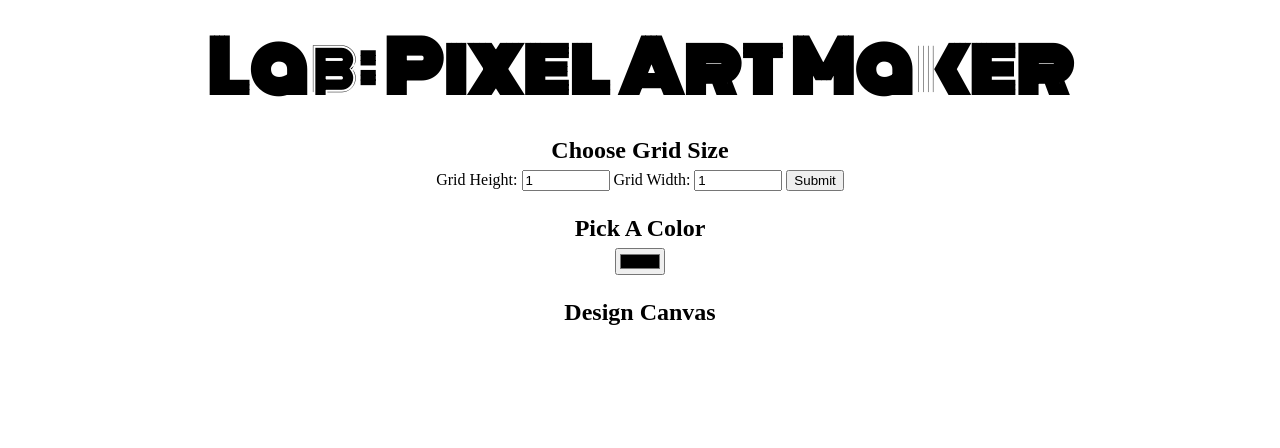
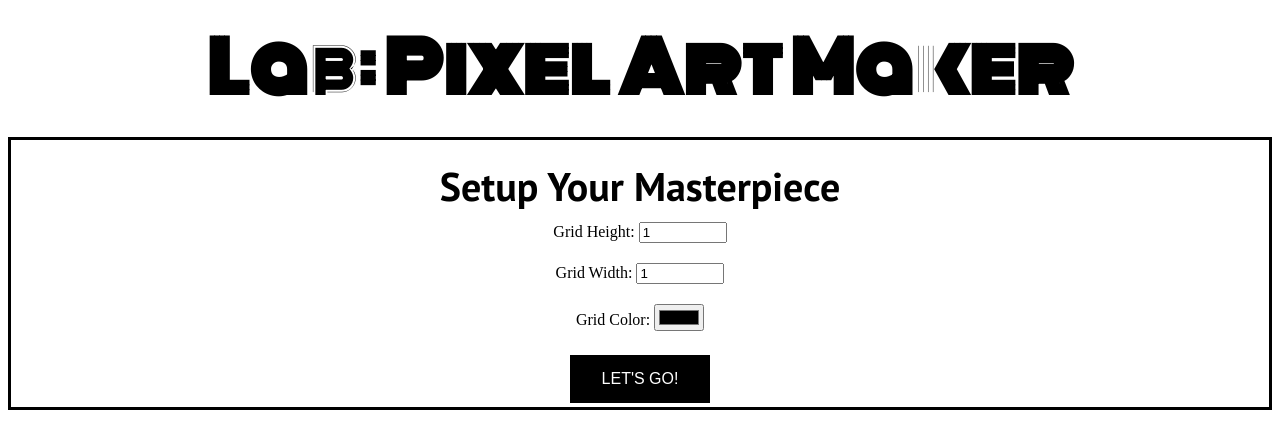
Before and after one commit to cherielum/UdacityPixelArt, a plain HTML site: page index.html in a window 1280 px wide. Drawn offline with Linux system fonts and the light colour scheme; a web font is replaced by a local one.

Commit message:
changing UX

```diff
--- a/index.html
+++ b/index.html
@@ -4,23 +4,30 @@
     <title>Pixel Art Maker!</title>
     <link rel="stylesheet" href="https://fonts.googleapis.com/css?family=Monoton">
     <link rel="stylesheet" href="styles.css">
+
+    <!--google font-->
+    <style>
+        @import url('https://fonts.googleapis.com/css?family=PT+Sans:400,700|Rammetto+One');
+        </style>
 </head>
 <body>
     <h1>Lab: Pixel Art Maker</h1>
 
-    <h2>Choose Grid Size</h2>
+
     <form id="sizePicker">
+        <h2>Setup Your Masterpiece </h2>
         Grid Height:
-        <input type="number" id="inputHeight" name="height" min="1" value="1">
+        <input type="number" class = "chooseThis" id="inputHeight" name="height" min="1" value="1"><br />
         Grid Width:
-        <input type="number" id="inputWeight" name="width" min="1" value="1">
-        <input type="submit">
+        <input type="number" class = "chooseThis" id="inputWeight" name="width" min="1" value="1"><br />
+        Grid Color:
+        <input type="color" class = "chooseThis" id="colorPicker"> <br />
+
+        <button id = "buttonPaint">LET'S GO!</button>
     </form>
 
-    <h2>Pick A Color</h2>
-    <input type="color" id="colorPicker">
 
-    <h2>Design Canvas</h2>
+
     <table id="pixelCanvas"></table>
 
     <script src="designs.js"></script>
--- a/styles.css
+++ b/styles.css
@@ -3,13 +3,15 @@ body {
 }
 
 h1 {
-    font-family: Monoton;
+    font-family: 'Rammetto One', Monoton;
     font-size: 70px;
     margin: 0.2em;
 }
 
 h2 {
     margin: 1em 0 0.25em;
+    font-family: 'PT Sans', arial;
+    font-size: 40px;
 }
 
 h2:first-of-type {
@@ -38,3 +40,24 @@ td {
 input[type=number] {
     width: 6em;
 }
+
+#buttonPaint {
+    background-color: black;
+    color: white;
+    border: none;
+    padding: 15px 32px;
+    text-align: center;
+    text-decoration: none;
+    font-size: 16px;
+    margin: 4px 2px;
+}
+
+.chooseThis{
+    margin-bottom: 20px;
+}
+
+form {
+    border-style: solid;
+
+
+}
```
